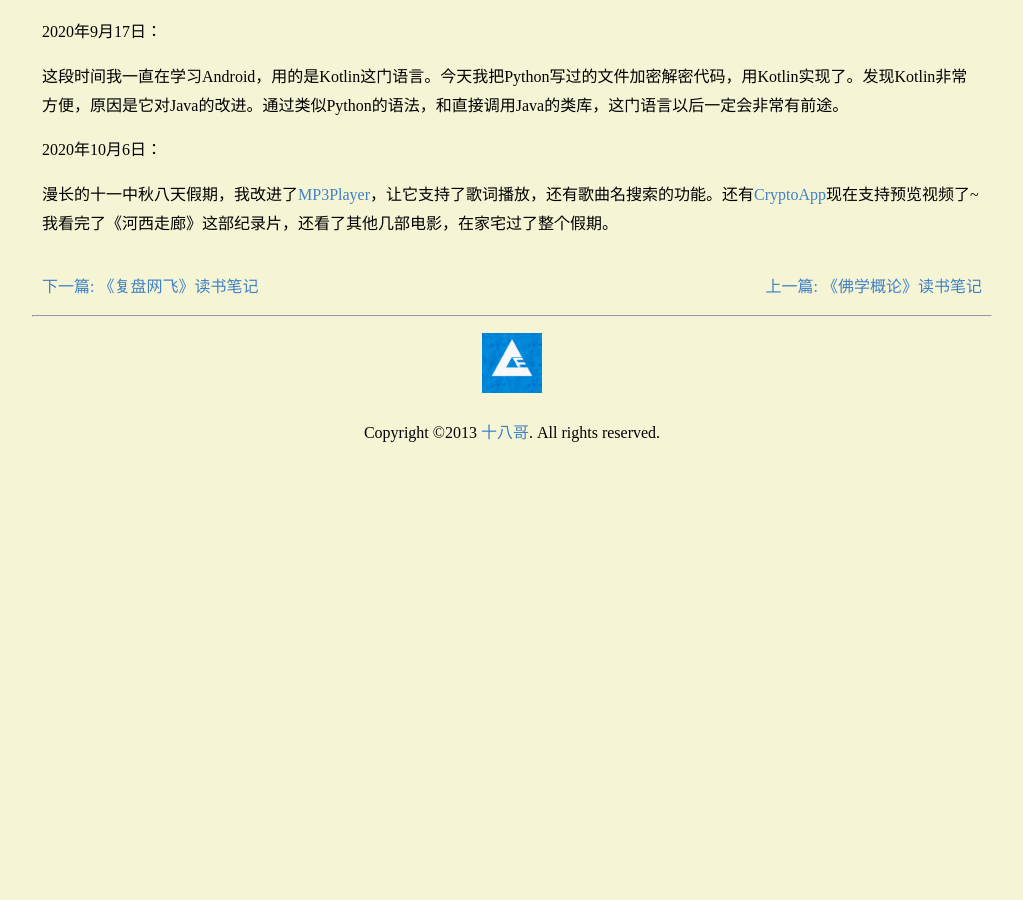
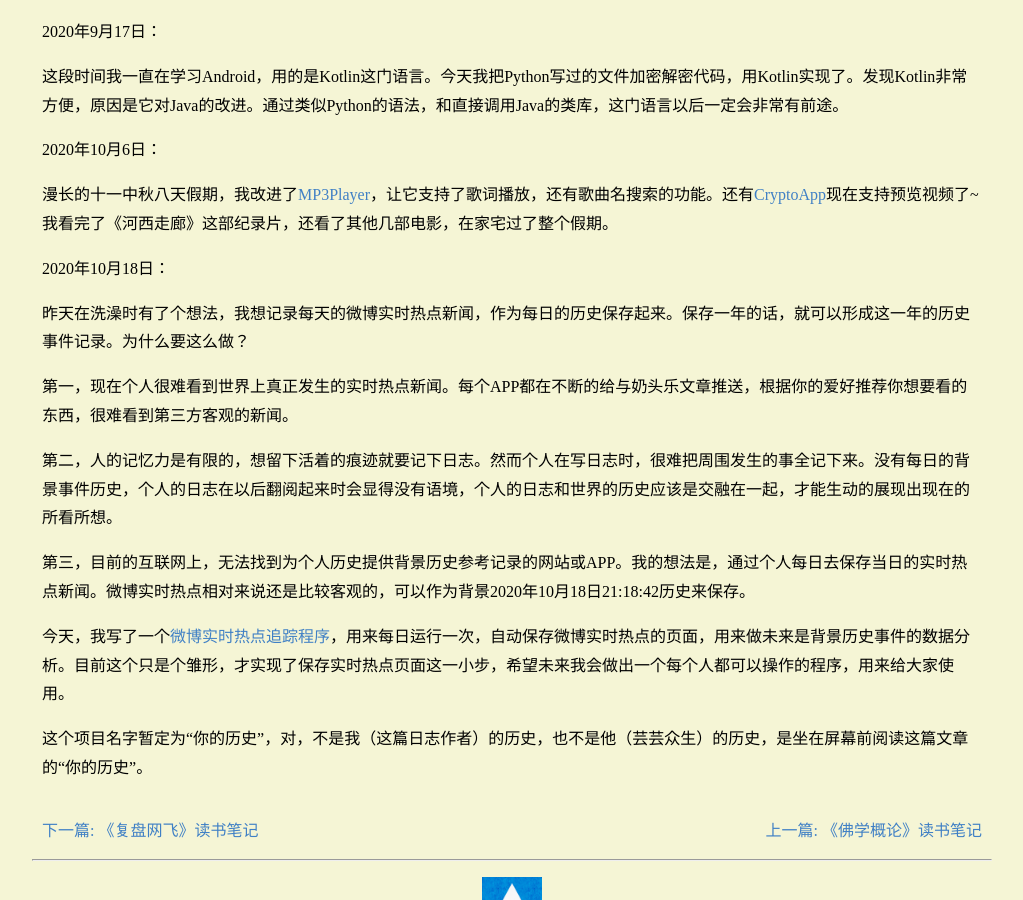
Before and after one commit to cforth/blog, a Jekyll site: the page built from _posts/2020-2-26-record.md, in a window 1280 px wide and 900 px high, scrolled down 3797 px. Shown: the whole window, without its empty margins (128-1151 px from the left). Built offline with Jekyll 4.4.1, drawn with Linux system fonts in a browser that asks for light colours; comment, search, counter and statistics services are not loaded; before the commit the page ends 4260 px from its top, so only the background shows below that.

Commit message:
Update 2020-2-26-record.md

```diff
--- a/_posts/2020-2-26-record.md
+++ b/_posts/2020-2-26-record.md
@@ -122,3 +122,17 @@ QUIC 借鉴了 TCP、UDP 和 TLS（用于加密）的原理和功能，在这个
 2020年10月6日：
 
 漫长的十一中秋八天假期，我改进了[MP3Player](https://github.com/cforth/MP3Player)，让它支持了歌词播放，还有歌曲名搜索的功能。还有[CryptoApp](https://github.com/cforth/CryptoApp)现在支持预览视频了~我看完了《河西走廊》这部纪录片，还看了其他几部电影，在家宅过了整个假期。
+
+2020年10月18日：
+
+昨天在洗澡时有了个想法，我想记录每天的微博实时热点新闻，作为每日的历史保存起来。保存一年的话，就可以形成这一年的历史事件记录。为什么要这么做？
+
+第一，现在个人很难看到世界上真正发生的实时热点新闻。每个APP都在不断的给与奶头乐文章推送，根据你的爱好推荐你想要看的东西，很难看到第三方客观的新闻。
+
+第二，人的记忆力是有限的，想留下活着的痕迹就要记下日志。然而个人在写日志时，很难把周围发生的事全记下来。没有每日的背景事件历史，个人的日志在以后翻阅起来时会显得没有语境，个人的日志和世界的历史应该是交融在一起，才能生动的展现出现在的所看所想。
+
+第三，目前的互联网上，无法找到为个人历史提供背景历史参考记录的网站或APP。我的想法是，通过个人每日去保存当日的实时热点新闻。微博实时热点相对来说还是比较客观的，可以作为背景2020年10月18日21:18:42历史来保存。
+
+今天，我写了一个[微博实时热点追踪程序](https://github.com/cforth/codefarm/blob/master/idea-365/D040_WeiboHotSpider/WeiboHotSpider.py)，用来每日运行一次，自动保存微博实时热点的页面，用来做未来是背景历史事件的数据分析。目前这个只是个雏形，才实现了保存实时热点页面这一小步，希望未来我会做出一个每个人都可以操作的程序，用来给大家使用。
+
+这个项目名字暂定为“你的历史”，对，不是我（这篇日志作者）的历史，也不是他（芸芸众生）的历史，是坐在屏幕前阅读这篇文章的“你的历史”。
```
